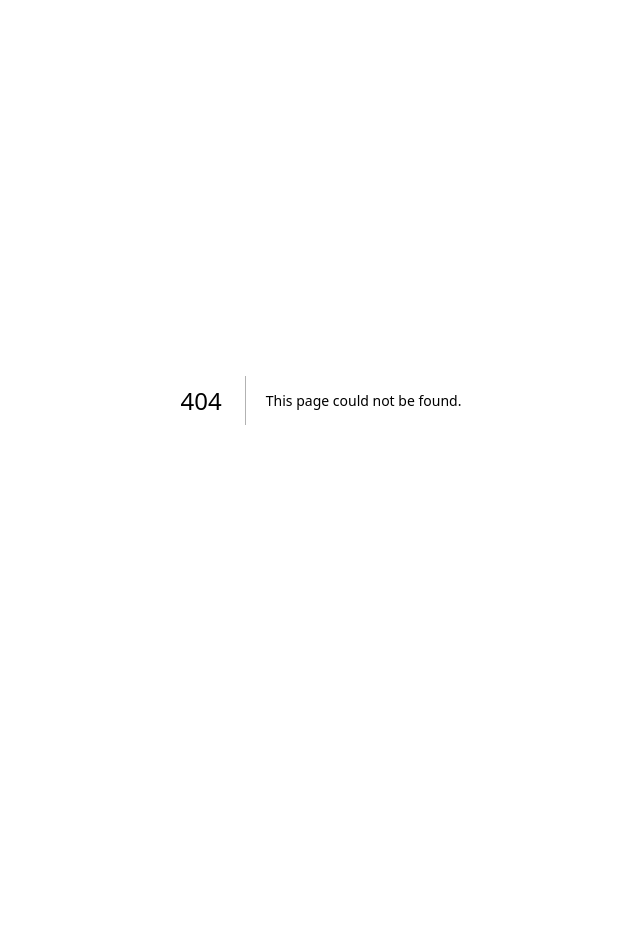
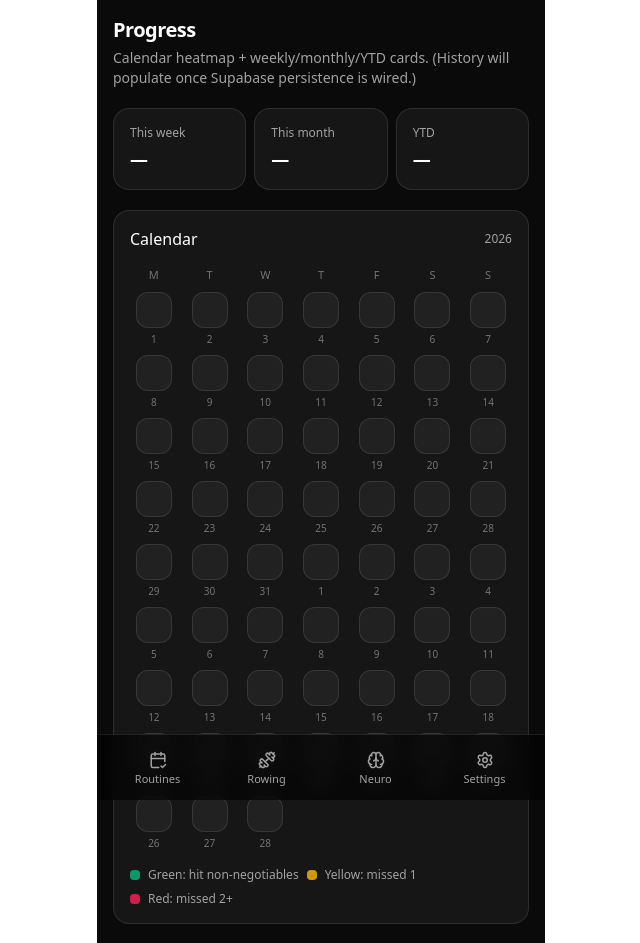
Before and after one commit to DMALUVM/Trackers, a Next.js app: page /app/routines/progress in a window 1280 px wide. Before the commit this address had no page. Shown: the top 943 px of the page, without its empty margins (319-959 px from the left). Before the commit the page ends 800 px from the top, so only its background shows below. Built offline with nearby package versions, Linux system fonts and the light colour scheme.

Commit message:
Add Progress page + local persistence scaffolding + emojis

```diff
--- a/package.json
+++ b/package.json
@@ -12,6 +12,7 @@
     "@supabase/ssr": "^0.8.0",
     "@supabase/supabase-js": "^2.93.3",
     "clsx": "^2.1.1",
+    "date-fns": "^4.1.0",
     "lucide-react": "^0.563.0",
     "next": "16.1.6",
     "react": "19.2.3",
--- a/src/app/app/routines/page.tsx
+++ b/src/app/app/routines/page.tsx
@@ -1,44 +1,75 @@
 "use client";
 
-import { useMemo, useState } from "react";
+import Link from "next/link";
+import { useEffect, useMemo, useState } from "react";
 import {
   CheckCircle2,
   Circle,
   Flame,
   Plane,
   ThermometerSnowflake,
+  TrendingUp,
 } from "lucide-react";
+import { dateKey } from "@/lib/date";
+import { safeJsonParse, storageKeys } from "@/lib/storage";
 
 type DayMode = "normal" | "travel" | "sick";
 
 type RoutineItem = {
   id: string;
   label: string;
+  emoji?: string;
   done: boolean;
 };
 
 const seedItems: RoutineItem[] = [
-  { id: "am-natto", label: "Morning: Nattokinase", done: false },
+  { id: "am-natto", emoji: "🧬", label: "Nattokinase", done: false },
+  { id: "am-lymph", emoji: "🌀", label: "Lymphatic flow", done: false },
+  { id: "am-workout", emoji: "🏋️", label: "Workout", done: false },
   {
-    id: "am-lymph",
-    label: "Morning: Lymphatic flow movement routine",
+    id: "am-collagen",
+    emoji: "🥤",
+    label: "Collagen + creatine",
     done: false,
   },
-  { id: "am-workout", label: "Morning: Workout", done: false },
-  {
-    id: "am-collagen",
-    label: "Morning: Collagen + creatine",
-    done: false,
-  },
-  { id: "any-breath", label: "Anytime: Breathwork", done: false },
-  { id: "any-row", label: "Anytime: Rowing (20 min)", done: false },
-  { id: "pm-mag", label: "Night: Magnesium", done: false },
+  { id: "any-breath", emoji: "🌬️", label: "Breathwork", done: false },
+  { id: "any-neuro", emoji: "🧠", label: "Neurofeedback", done: false },
+  { id: "any-row", emoji: "🚣", label: "Rowing (20 min)", done: false },
+  { id: "any-cf", emoji: "🏟️", label: "CrossFit", done: false },
+  { id: "any-sauna", emoji: "🔥", label: "Sauna", done: false },
+  { id: "any-cold", emoji: "🧊", label: "Cold plunge", done: false },
+  { id: "pm-mag", emoji: "💤", label: "Magnesium", done: false },
+  { id: "pm-read", emoji: "📚", label: "Reading", done: false },
+  { id: "pm-sex", emoji: "❤️", label: "Sex", done: false },
 ];
 
+function labelForMode(mode: DayMode) {
+  if (mode === "travel") return "Travel day";
+  if (mode === "sick") return "Sick day";
+  return "Normal day";
+}
+
 export default function RoutinesPage() {
+  const today = useMemo(() => new Date(), []);
+  const key = useMemo(() => dateKey(today), [today]);
+
   const [items, setItems] = useState<RoutineItem[]>(seedItems);
   const [dayMode, setDayMode] = useState<DayMode>("normal");
   const [status, setStatus] = useState<string>("");
+
+  // Load from localStorage (temporary) so it feels real today.
+  useEffect(() => {
+    const storedItems = safeJsonParse<RoutineItem[]>(
+      localStorage.getItem(storageKeys.checklist(key)),
+      seedItems
+    );
+    const storedMode = safeJsonParse<DayMode>(
+      localStorage.getItem(storageKeys.dayMode(key)),
+      "normal"
+    );
+    setItems(storedItems);
+    setDayMode(storedMode);
+  }, [key]);
 
   const completed = useMemo(
     () => items.filter((i) => i.done).length,
@@ -52,23 +83,32 @@ export default function RoutinesPage() {
   };
 
   const save = () => {
-    // Placeholder: next step will persist to Supabase.
+    localStorage.setItem(storageKeys.checklist(key), JSON.stringify(items));
+    localStorage.setItem(storageKeys.dayMode(key), JSON.stringify(dayMode));
     setStatus(`Saved. ${completed}/${items.length} complete.`);
     setTimeout(() => setStatus(""), 1500);
   };
 
   const cycleDayMode = () => {
-    setDayMode((m) => (m === "normal" ? "travel" : m === "travel" ? "sick" : "normal"));
+    setDayMode((m) =>
+      m === "normal" ? "travel" : m === "travel" ? "sick" : "normal"
+    );
   };
-
-  const dayModeLabel = dayMode === "normal" ? "Normal day" : dayMode === "travel" ? "Travel day" : "Sick day";
 
   return (
     <div className="space-y-5">
       <header className="space-y-1">
-        <h1 className="text-xl font-semibold tracking-tight">Routines</h1>
+        <div className="flex items-center justify-between">
+          <h1 className="text-xl font-semibold tracking-tight">Routines</h1>
+          <Link
+            href="/app/routines/progress"
+            className="inline-flex items-center gap-2 rounded-full bg-white/10 px-3 py-2 text-xs text-neutral-200 hover:bg-white/15"
+          >
+            <TrendingUp size={14} /> Progress
+          </Link>
+        </div>
         <p className="text-sm text-neutral-400">
-          Tap items to check them off. (Persistence to Supabase is next.)
+          Tap to check off. Save writes to your phone for now (Supabase sync next).
         </p>
       </header>
 
@@ -83,7 +123,7 @@ export default function RoutinesPage() {
             >
               {dayMode === "travel" ? <Plane size={14} /> : null}
               {dayMode === "sick" ? <ThermometerSnowflake size={14} /> : null}
-              <span>{dayModeLabel}</span>
+              <span>{labelForMode(dayMode)}</span>
             </button>
           </div>
           <div className="flex items-center gap-2 text-xs text-neutral-300">
@@ -109,6 +149,7 @@ export default function RoutinesPage() {
                   ) : (
                     <Circle size={18} className="text-neutral-500" />
                   )}
+                  <span className="text-base">{item.emoji ?? ""}</span>
                   <span className={item.done ? "text-neutral-300 line-through" : ""}>
                     {item.label}
                   </span>
@@ -142,13 +183,6 @@ export default function RoutinesPage() {
           <p className="mt-3 text-xs text-neutral-400">{status}</p>
         ) : null}
       </section>
-
-      <section className="rounded-2xl border border-white/10 bg-white/5 p-4">
-        <h2 className="text-base font-medium">Progress</h2>
-        <p className="mt-1 text-sm text-neutral-400">
-          Weekly, monthly, and YTD cards plus a calendar heatmap will live here.
-        </p>
-      </section>
     </div>
   );
 }
--- /dev/null
+++ b/src/app/app/routines/progress/page.tsx
@@ -0,0 +1,108 @@
+import { addDays, endOfMonth, format, startOfMonth, subMonths } from "date-fns";
+
+type DayColor = "green" | "yellow" | "red" | "empty";
+
+// Temporary placeholder: until Supabase is wired, we can’t compute real history.
+function colorForDay(_date: Date): DayColor {
+  return "empty";
+}
+
+function dotClasses(color: DayColor) {
+  if (color === "green") return "bg-emerald-500/80";
+  if (color === "yellow") return "bg-amber-400/80";
+  if (color === "red") return "bg-rose-500/80";
+  return "bg-white/5";
+}
+
+export default function RoutinesProgressPage() {
+  const now = new Date();
+  const start = startOfMonth(subMonths(now, 1));
+  const end = endOfMonth(now);
+
+  const days: Date[] = [];
+  for (let d = start; d <= end; d = addDays(d, 1)) days.push(d);
+
+  return (
+    <div className="space-y-5">
+      <header className="space-y-1">
+        <h1 className="text-xl font-semibold tracking-tight">Progress</h1>
+        <p className="text-sm text-neutral-400">
+          Calendar heatmap + weekly/monthly/YTD cards. (History will populate once
+          Supabase persistence is wired.)
+        </p>
+      </header>
+
+      <section className="grid grid-cols-3 gap-2">
+        <div className="rounded-2xl border border-white/10 bg-white/5 p-4">
+          <p className="text-xs text-neutral-400">This week</p>
+          <p className="mt-1 text-lg font-semibold">—</p>
+        </div>
+        <div className="rounded-2xl border border-white/10 bg-white/5 p-4">
+          <p className="text-xs text-neutral-400">This month</p>
+          <p className="mt-1 text-lg font-semibold">—</p>
+        </div>
+        <div className="rounded-2xl border border-white/10 bg-white/5 p-4">
+          <p className="text-xs text-neutral-400">YTD</p>
+          <p className="mt-1 text-lg font-semibold">—</p>
+        </div>
+      </section>
+
+      <section className="rounded-2xl border border-white/10 bg-white/5 p-4">
+        <div className="flex items-center justify-between">
+          <h2 className="text-base font-medium">Calendar</h2>
+          <p className="text-xs text-neutral-400">{format(now, "yyyy")}</p>
+        </div>
+
+        <div className="mt-4 grid grid-cols-7 gap-2 text-center text-[11px] text-neutral-500">
+          {['M','T','W','T','F','S','S'].map((d) => (
+            <div key={d}>{d}</div>
+          ))}
+        </div>
+
+        <div className="mt-2 grid grid-cols-7 gap-2">
+          {days.map((d) => {
+            const color = colorForDay(d);
+            return (
+              <div
+                key={d.toISOString()}
+                className="flex flex-col items-center gap-1"
+              >
+                <div
+                  className={`h-9 w-9 rounded-xl border border-white/10 ${dotClasses(
+                    color
+                  )}`}
+                />
+                <div className="text-[10px] text-neutral-500">
+                  {format(d, "d")}
+                </div>
+              </div>
+            );
+          })}
+        </div>
+
+        <div className="mt-4 flex flex-wrap gap-2 text-xs text-neutral-400">
+          <span className="inline-flex items-center gap-2">
+            <span className="h-2.5 w-2.5 rounded bg-emerald-500/80" /> Green:
+            hit non-negotiables
+          </span>
+          <span className="inline-flex items-center gap-2">
+            <span className="h-2.5 w-2.5 rounded bg-amber-400/80" /> Yellow:
+            missed 1
+          </span>
+          <span className="inline-flex items-center gap-2">
+            <span className="h-2.5 w-2.5 rounded bg-rose-500/80" /> Red:
+            missed 2+
+          </span>
+        </div>
+      </section>
+
+      <section className="rounded-2xl border border-white/10 bg-white/5 p-4">
+        <h2 className="text-base font-medium">Weekly goals</h2>
+        <p className="mt-1 text-sm text-neutral-400">
+          Rowing 5x/week will show here. Missing a day won’t hurt, only the
+          Mon–Sun total.
+        </p>
+      </section>
+    </div>
+  );
+}
--- /dev/null
+++ b/src/lib/date.ts
@@ -0,0 +1,9 @@
+import { format } from "date-fns";
+
+export function dateKey(d: Date) {
+  return format(d, "yyyy-MM-dd");
+}
+
+export function monthKey(d: Date) {
+  return format(d, "yyyy-MM");
+}
--- /dev/null
+++ b/src/lib/storage.ts
@@ -0,0 +1,15 @@
+export const storageKeys = {
+  dayMode: (dateKey: string) => `dr:daymode:${dateKey}`,
+  checklist: (dateKey: string) => `dr:checklist:${dateKey}`,
+  sex: (dateKey: string) => `dr:sex:${dateKey}`,
+  rowing: (dateKey: string) => `dr:rowing:${dateKey}`,
+} as const;
+
+export function safeJsonParse<T>(raw: string | null, fallback: T): T {
+  if (!raw) return fallback;
+  try {
+    return JSON.parse(raw) as T;
+  } catch {
+    return fallback;
+  }
+}
```
Also changed, not shown: 1 other file (tests, documents, lock files or other folders).
